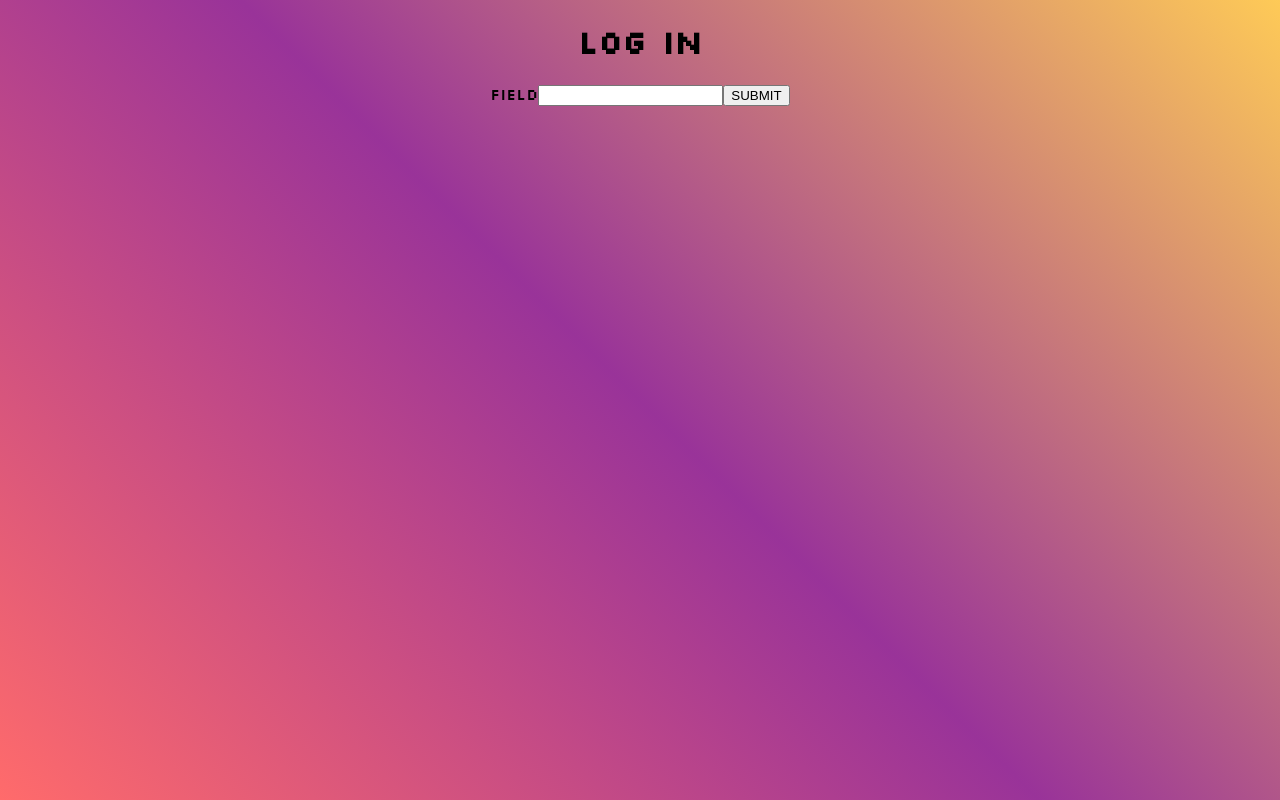
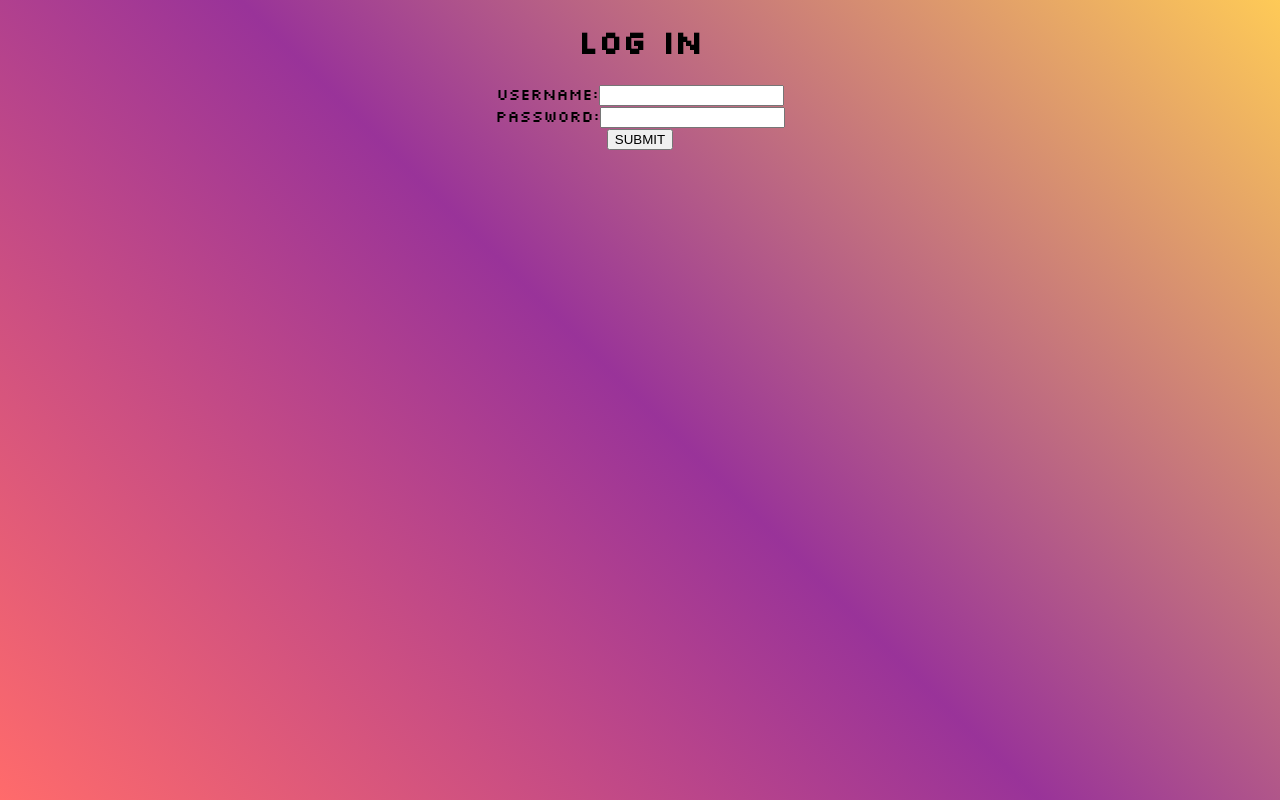
Before and after one commit to KimberlyRosaly/to-do-app, a React (Create React App) app: page /login in a window 1280 px wide. Built offline with nearby package versions, Linux system fonts and the light colour scheme.

Commit message:
log in page now has additional context with labels for input fields

```diff
--- a/src/containers/LogIn.js
+++ b/src/containers/LogIn.js
@@ -7,9 +7,14 @@ export default function LogIn() {
             <main>
                 <section>
                     <form>
-                        <label>FIELD
+                        <label>USERNAME:
                             <input type="text" />
                         </label>
+<br />
+                        <label>PASSWORD:
+                            <input type="text" />
+                        </label>
+<br />
                         <button>SUBMIT</button>
                     </form>
                 </section>
```
